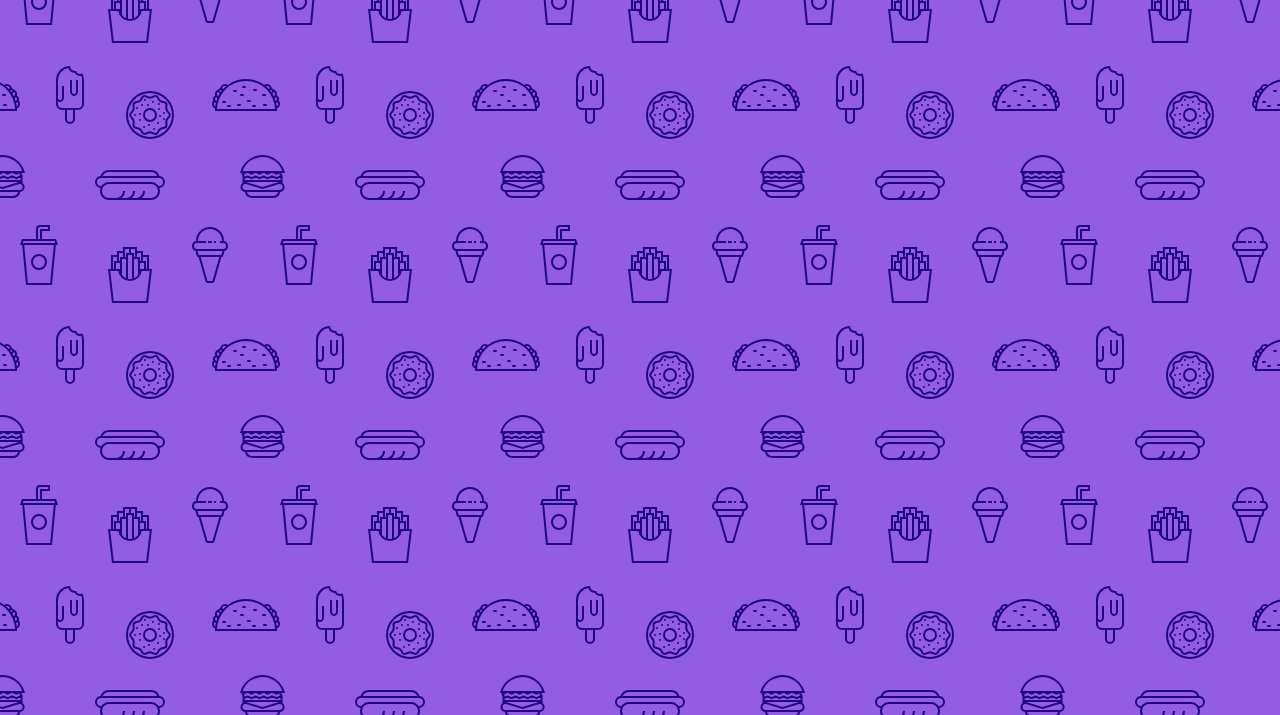
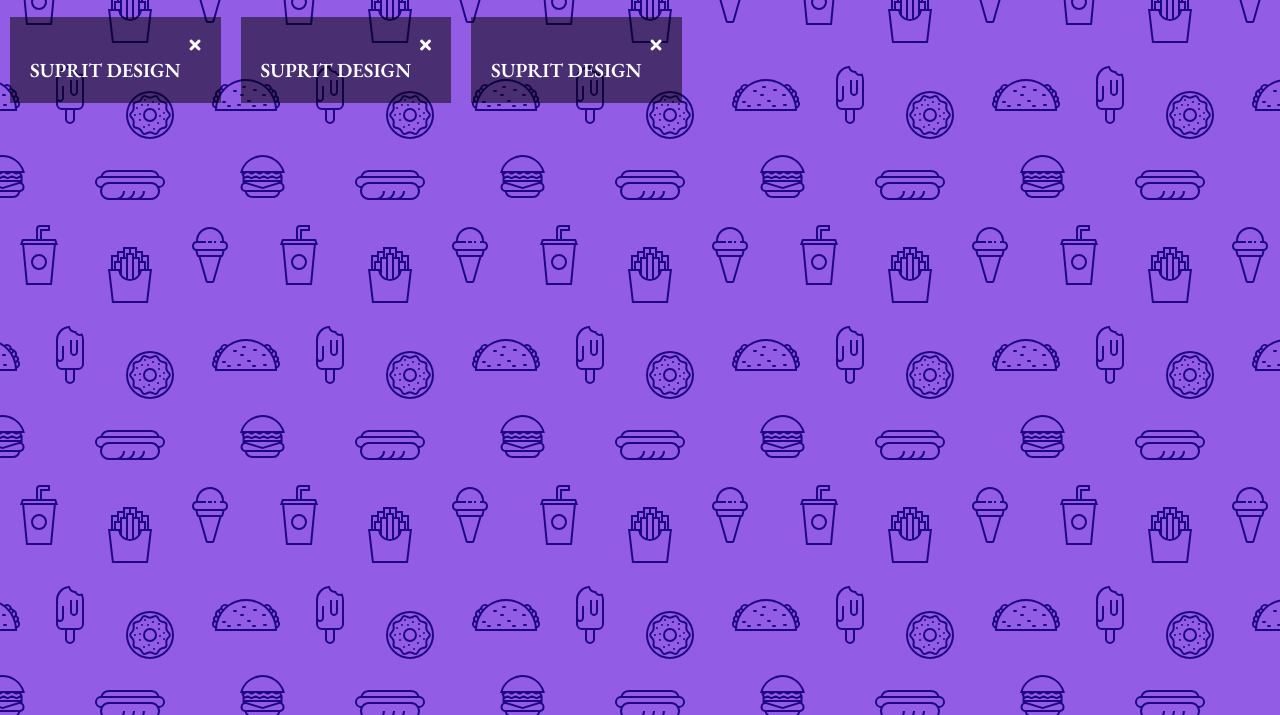
Before and after one commit to suprit-kumar/bookmark_demo_2020, a plain HTML site: page index.htm in a window 1280 px wide. Shown: the part 105-820 px from the top of the page. Drawn offline with nearby package versions, Linux system fonts and the light colour scheme.

Commit message:
UI added for bookamark field

```diff
--- a/index.htm
+++ b/index.htm
@@ -10,6 +10,30 @@
 <body>
     <!-- open modal -->
     <h1 id="show-modal">Add Bookmark</h1>
+    <!-- Bookamarks -->
+    <div class="container" id="bookmarks-container">
+        <div class="item">
+            <i class="fas fa-times delete-bookmark" title="Delete Bookmark"></i>
+            <div class="name">
+                <!-- <img src="" alt=""> -->
+                <a href="#" target="_blank">Suprit Design</a>
+            </div>
+        </div>
+        <div class="item">
+            <i class="fas fa-times delete-bookmark" title="Delete Bookmark"></i>
+            <div class="name">
+                <!-- <img src="" alt=""> -->
+                <a href="#" target="_blank">Suprit Design</a>
+            </div>
+        </div>
+        <div class="item">
+            <i class="fas fa-times delete-bookmark" title="Delete Bookmark"></i>
+            <div class="name">
+                <!-- <img src="" alt=""> -->
+                <a href="#" target="_blank">Suprit Design</a>
+            </div>
+        </div>
+    </div>
     <!-- Script -->
     <script src="script.js"></script>
 </body>
--- a/style.css
+++ b/style.css
@@ -31,3 +31,68 @@ h1{
 h1:hover{
   background: rgba(0,0,0,0.8);
 }
+
+
+/* Bookmarks */
+.container{
+  display: flex;
+  flex-direction: row;
+  flex-wrap: wrap;
+}
+
+.item{
+  background: rgba(0,0,0,0.5);
+  color: white;
+  border-radius: var(--border-radius);
+  padding:20px;
+  margin:10px;
+}
+
+.item:hover{
+  background: rgba(0,0,0,0.6);
+}
+
+a{
+  font-size: 20px;
+  font-weight: bold;
+  text-transform: uppercase;
+}
+
+a:link,
+a:visited{
+  color:white;
+  text-decoration: none;
+}
+
+a:hover,
+a:active{
+  text-decoration: underline;
+}
+
+
+.fa-times{
+  float: right;
+  cursor: pointer;
+  z-index: 2;
+}
+
+
+.name{
+  margin-top: 20px;
+  margin-right: 20px;
+}
+
+.name img{
+  height: 20px;
+  width:20px;
+  vertical-align: sub;
+  margin-right: 5px;
+}
+
+
+/* Media query: Larger smartphone (vertical) */
+@media screen and (max-width:600px){
+  .container{
+    flex-direction: column;
+  }
+}
```
